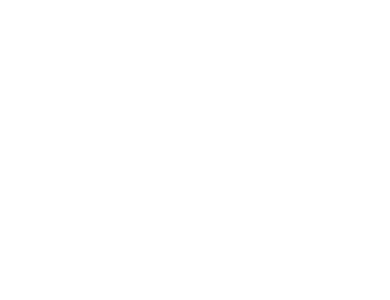
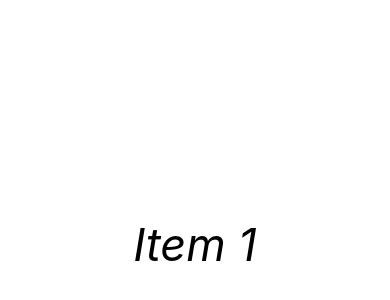
Before and after one commit to kwakyebrilliant/MainApp-mobile, a React Native app: screen / in a window 390 px wide. Shown: the part 178-478 px from the top of the page. Built offline with nearby package versions, Linux system fonts and the light colour scheme.

Commit message:
app updates

```diff
--- a/App.js
+++ b/App.js
@@ -1,9 +1,23 @@
-import React from 'react';
+import React, {useState} from 'react';
 import {StyleSheet, Text, View} from 'react-native';
 
 const App = () => {
+  const [items, setItems] = useState([
+    {key: 1, item: 'item 1'},
+    {key: 2, item: 'item 2'},
+    {key: 3, item: 'item 3'},
+    {key: 4, item: 'item 4'},
+    {key: 5, item: 'item 5'},
+    {key: 6, item: 'item 6'},
+    {key: 7, item: 'item 7'},
+    {key: 8, item: 'item 8'},
+    {key: 44, item: 'item 9'},
+    {key: 68, item: 'item 27'},
+    {key: 0, item: 'item 78'},
+  ]);
   return (
     <View style={styles.body}>
+      <Text style={styles.text}>Item 1</Text>
   </View>
   );
 };
@@ -17,6 +31,12 @@ const styles = StyleSheet.create({
     alignItems: 'center',
     borderRadius: 10,
   },
+  text: {
+    color: '#000000',
+    fontSize: 45,
+    fontStyle: 'italic',
+    margin: 10,
+  },
 });
 
 export default App;
```
